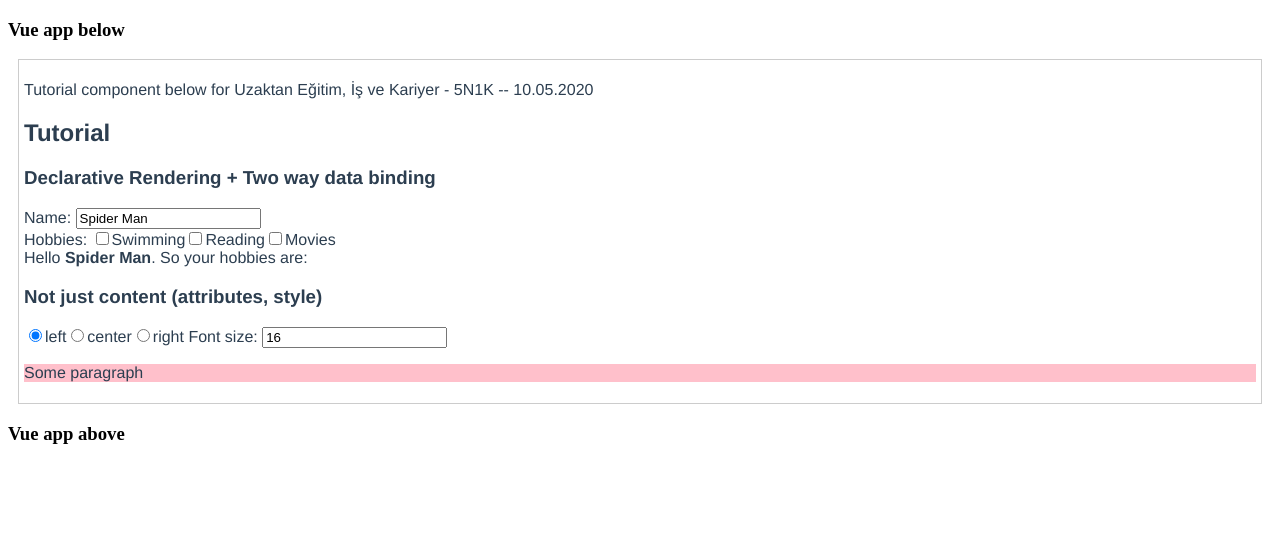
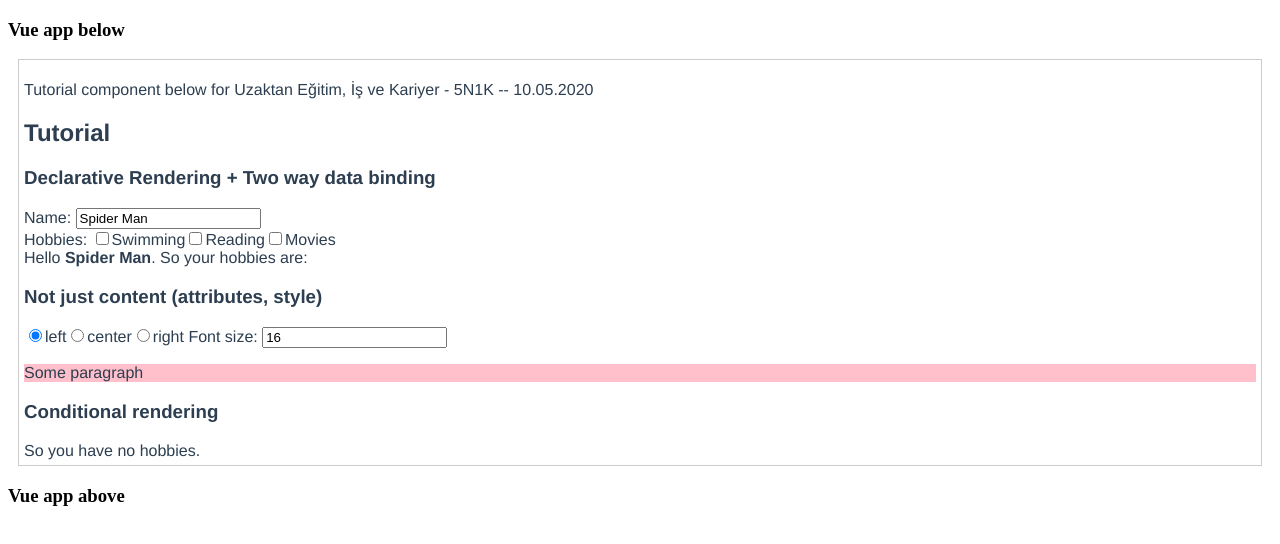
Before and after one commit to pembeci/vue_tutorial_cengconf, a Vue app: page / in a window 1280 px wide. Shown: the top 544 px of the page. Built offline with nearby package versions, Linux system fonts and the light colour scheme.

Commit message:
conditionals

```diff
--- a/src/components/Tutorial.vue
+++ b/src/components/Tutorial.vue
@@ -1,5 +1,6 @@
 <template>
-  <div class="hello">
+  <div>
+
     <h2>Tutorial</h2>
     <h3>Declarative Rendering + Two way data binding</h3>
     Name: <input v-model="name"><br/>
@@ -21,9 +22,12 @@
     <p :align="alignment" :title=" 'I have ' + color + ' background' "
        :style="{backgroundColor: color, fontSize: textSize + 'px'}" >
        Some paragraph</p>
+    <h3>Conditional rendering</h3>
+    <span v-if="hobbies.length == 0">So you have no hobbies.</span>
+    <span v-else-if="hobbies.length == 1">So you have just {{ hobbies[0]}} hobby.</span>
+    <span v-else>So your hobbies are: {{ hobbies.join(",") }}.</span>
 
-    </div>
-
+  </div>
 </template>
 
 
```
